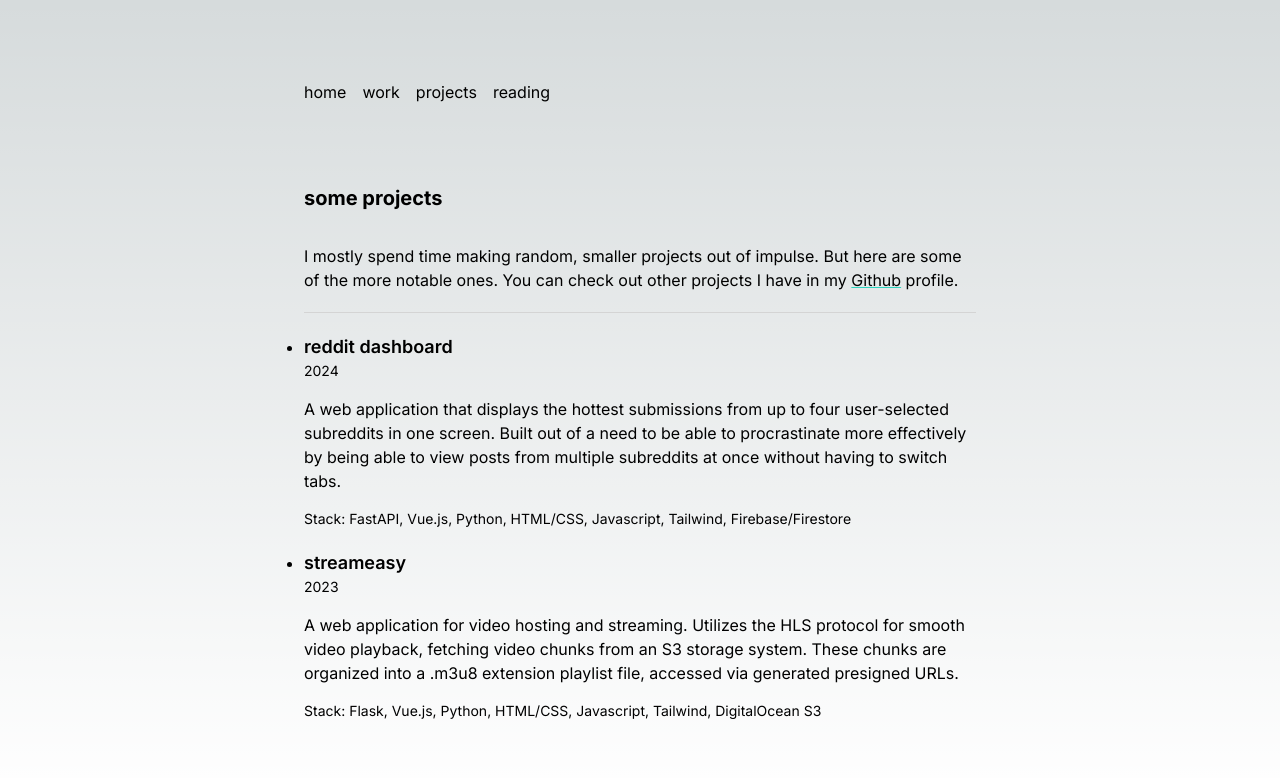
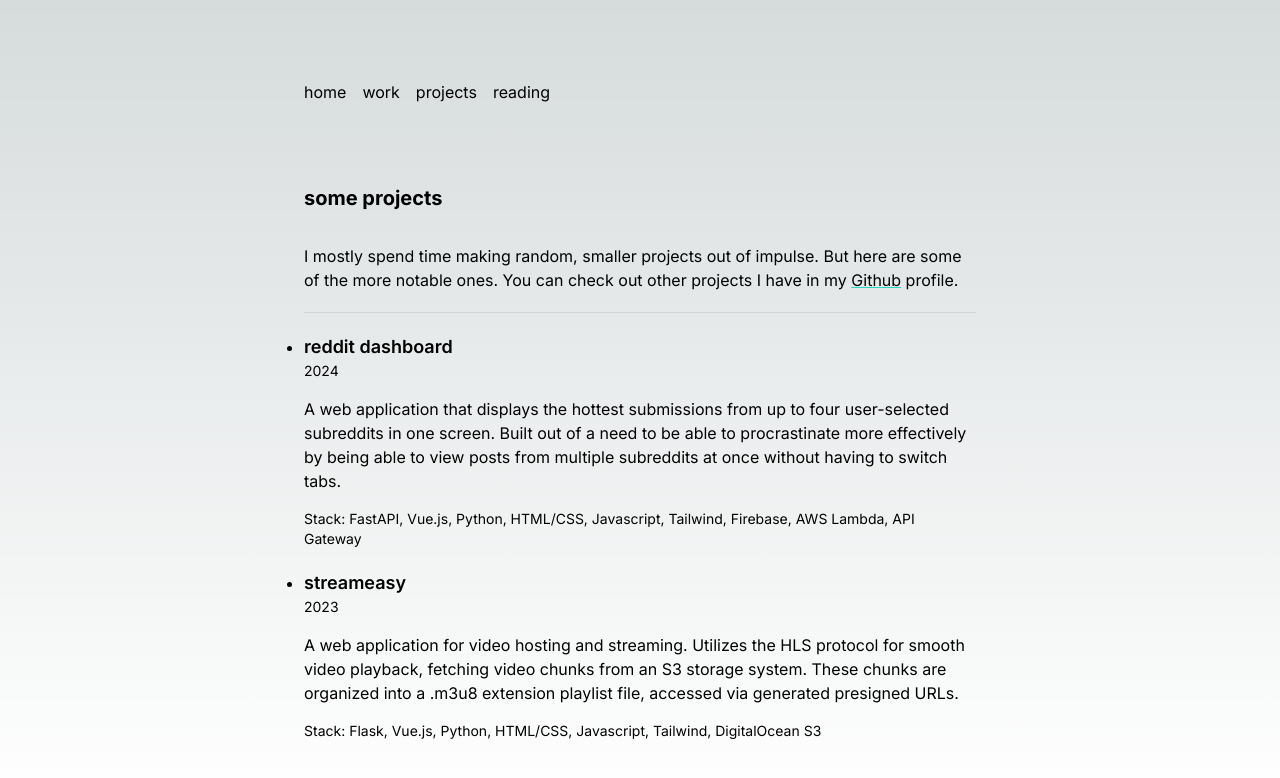
Before and after one commit to kun99/geon, a Next.js app: page /geon/projects in a window 1280 px wide. Shown: the top 778 px of the page. Built offline with nearby package versions, Linux system fonts and the light colour scheme.

Commit message:
update project desc

```diff
--- a/src/app/projects/page.js
+++ b/src/app/projects/page.js
@@ -42,7 +42,7 @@ export default function Projects() {
               </p>
               <p class="mt-4 text-sm">
                 Stack: FastAPI, Vue.js, Python, HTML/CSS, Javascript, Tailwind,
-                Firebase/Firestore
+                Firebase, AWS Lambda, API Gateway
               </p>
             </div>
           </li>
--- a/src/app/reading/page.js
+++ b/src/app/reading/page.js
@@ -16,7 +16,7 @@ export default function Reading() {
         <h2 class="text-xl font-bold mb-8">recent reading</h2>
         <p>
           I&apos;m really into learning about the history and culture of
-          different countries and peoples. I typically tend to consume
+          different countries and <a href=""></a>peoples. I typically tend to consume
           literature that helps me broaden my knowledge in these areas.{" "}
         </p>
         <hr class="my-5 border-neutral-300"></hr>
```
